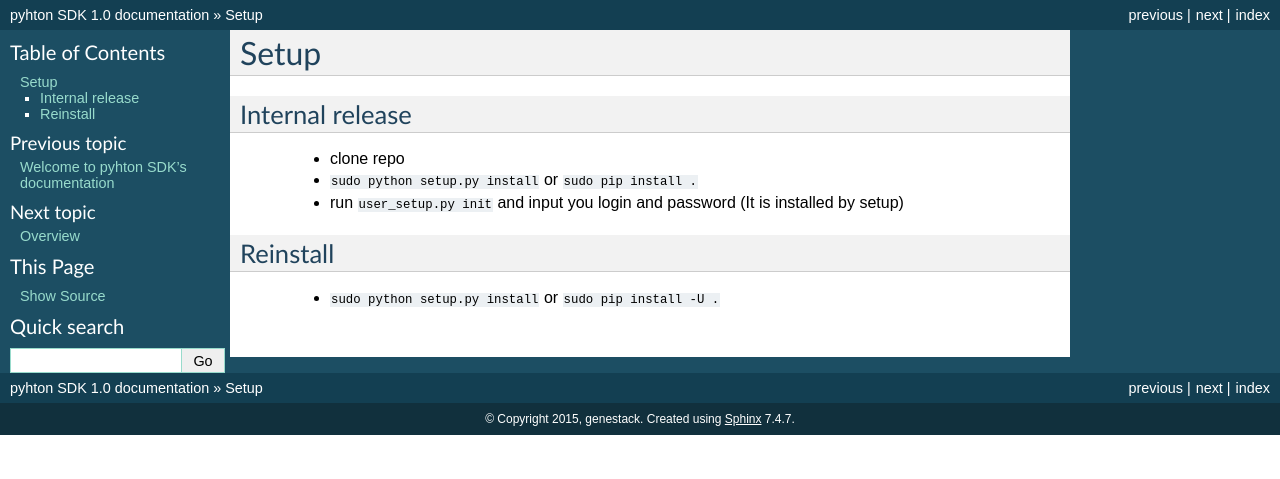
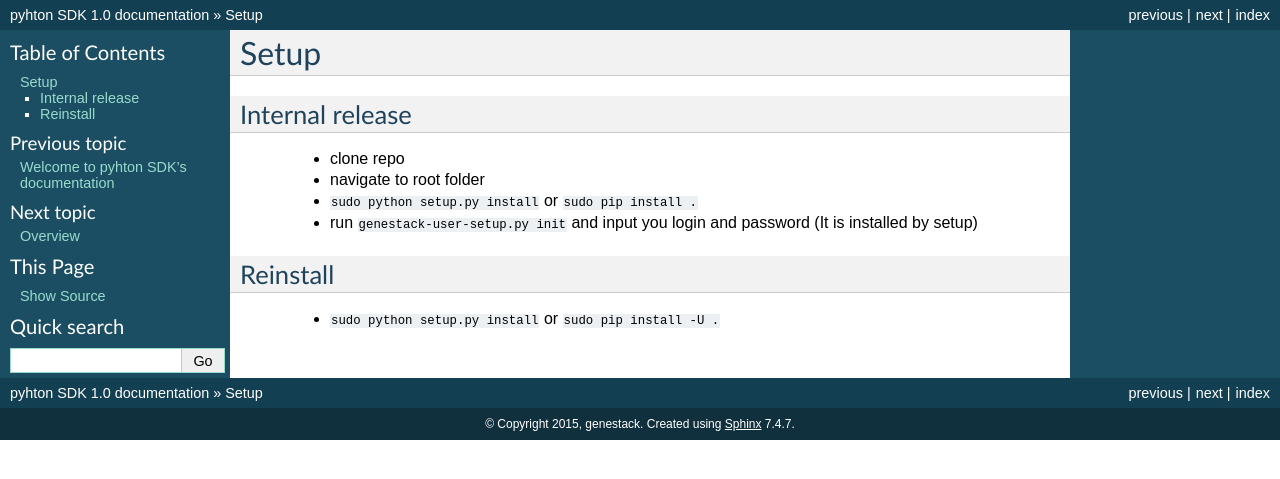
Before and after one commit to genestack/sdk, a Sphinx documentation site: the page built from docs/source/setup.rst, in a window 1280 px wide. Shown: the top 479 px of the page. Built offline with Sphinx 7.4.7, drawn with Linux system fonts in a browser that asks for light colours.

Commit message:
Fix setup.rst.

```diff
--- a/docs/source/setup.rst
+++ b/docs/source/setup.rst
@@ -5,8 +5,9 @@ Internal release
 ----------------
 
   - clone repo
+  - navigate to root folder
   - ``sudo python setup.py install`` or ``sudo pip install .``
-  - run ``user_setup.py init`` and input you login and password (It is installed by setup)
+  - run ``genestack-user-setup.py init`` and input you login and password (It is installed by setup)
 
 Reinstall
 ---------
```
